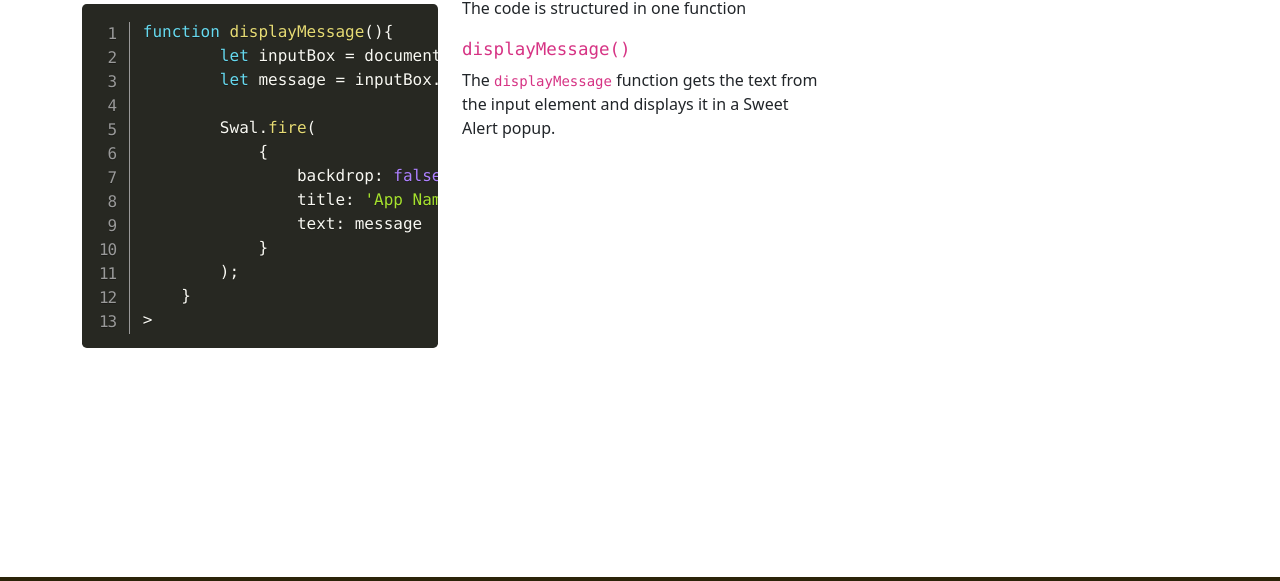
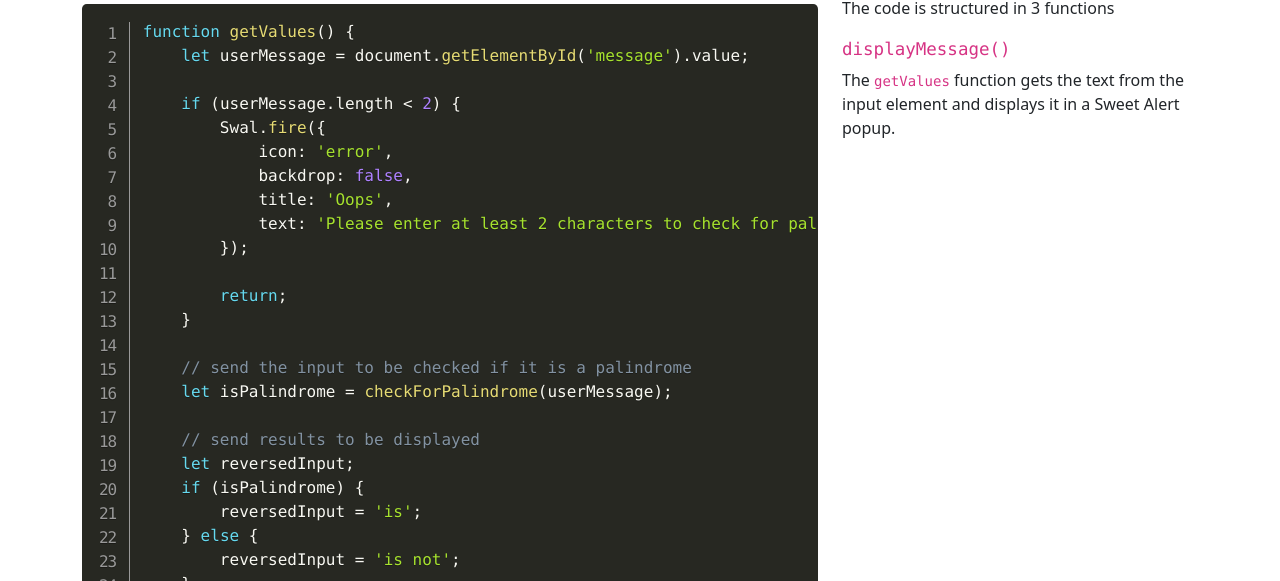
Before and after one commit to sijo708/TechTwo, a plain HTML site: page code.html in a window 1280 px wide. Shown: the part 143-724 px from the top of the page. Drawn offline with nearby package versions, Linux system fonts and the light colour scheme.

Commit message:
update 2

```diff
--- a/code.html
+++ b/code.html
@@ -74,31 +74,75 @@
         <h1 class="border-bottom border-dark">The Code</h1>
         <div class="row">
             <!--the JavaScript code-->
-            <div class="col-12 col-lg-4">
+            <div class="col-12 col-lg-8">
                 <pre class="line-numbers">
                     <code class="language-js">
-                        function displayMessage(){
-                            let inputBox = document.getElementById('message');
-                            let message = inputBox.value;
+                        function getValues() {
+    let userMessage = document.getElementById('message').value;
 
-                            Swal.fire(
-                                {
-                                    backdrop: false,
-                                    title: 'App Name',
-                                    text: message
-                                }
-                            );
-                        }
-                    </code>>
+    if (userMessage.length < 2) {
+        Swal.fire({
+            icon: 'error',
+            backdrop: false,
+            title: 'Oops',
+            text: 'Please enter at least 2 characters to check for palindrome.'
+        });
+
+        return;
+    }
+
+    // send the input to be checked if it is a palindrome
+    let isPalindrome = checkForPalindrome(userMessage);
+
+    // send results to be displayed
+    let reversedInput;
+    if (isPalindrome) {
+        reversedInput = 'is';
+    } else {
+        reversedInput = 'is not';
+    }
+
+    let stringObject = {
+        input: userMessage,
+        reversedInput: reversedInput
+    };
+
+    displayResults(stringObject);
+}
+
+function checkForPalindrome(userMessage) {
+    let string = userMessage.replace(/[^a-zA-Z0-9]/g, '').toLowerCase();
+    let reversedString = string.split('').reverse().join('');
+
+    return string == reversedString;
+}
+
+function displayResults(stringObject) {
+    let alertBox = document.getElementById('alert');
+    alertBox.classList.remove('invisible');
+
+    if (stringObject.reversedInput == 'is') {
+        // Display success message
+        alertBox.classList.replace("alert-danger", "alert-success");
+        alertBox.innerHTML = `&lt;div>&lt;h4>Well done! You entered a Palindrome!</h4>This is a palindrome! &lt;span class="fw-bold" id="results">&lt;/span>&lt;/div>`;
+        document.getElementById('results').textContent = stringObject.input;
+    } else {
+        // Display error message
+        alertBox.classList.replace("alert-success", "alert-danger");
+        alertBox.innerHTML = `&lt;div>&lt;h4>Oh no!</h4>This is not a palindrome! &lt;span class="fw-bold" id="results">&lt;/span>&lt;/div>`;
+        document.getElementById('results').textContent = stringObject.input;
+    }
+}
+                    </code>
                 </pre>
             </div>
 
             <!-- The code's explanation -->
             <div class="col-12 col-lg-4">
-                <p>The code is structured in one function</p>
+                <p>The code is structured in 3 functions</p>
                 <h5><code>displayMessage()</code></h5>
                 <p>
-                    The <code>displayMessage</code> function gets the
+                    The <code>getValues</code> function gets the
                     text from the input element and displays it in a
                     Sweet Alert popup.
                 </p>
```
Also changed, not shown: js/site.js (line endings or trailing spaces).
